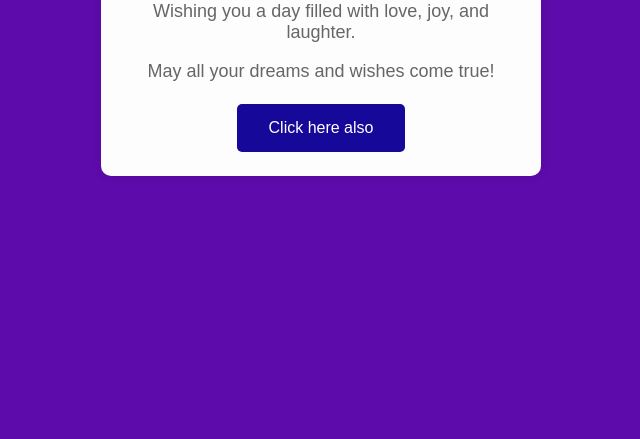
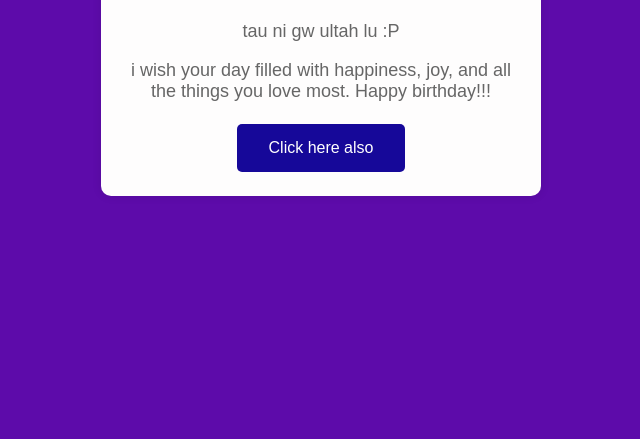
Before and after one commit to lemonzena/birthday, a plain HTML site: page index.html in a window 1280 px wide. Shown: the part 361-800 px from the top of the page, without its empty margins (319-959 px from the left). Drawn offline with Linux system fonts and the light colour scheme.

Commit message:
Update index.html

```diff
--- a/index.html
+++ b/index.html
@@ -48,8 +48,9 @@
 <body>
     <div class="card">
         <h1>Happy Birthday!</h1>
-        <p>Wishing you a day filled with love, joy, and laughter.</p>
-        <p>May all your dreams and wishes come true!</p>
+        <p>wkwkwk tambah tua deh</p>
+        <p>tau ni gw ultah lu :P</p>
+        <p>i wish your day filled with happiness, joy, and all the things you love most. Happy birthday!!!</p>
         <button class="button" onclick="window.location.href='https://lemonzena.github.io/valentineges/'">Click here also</button>
     </div>
 </body>
```
